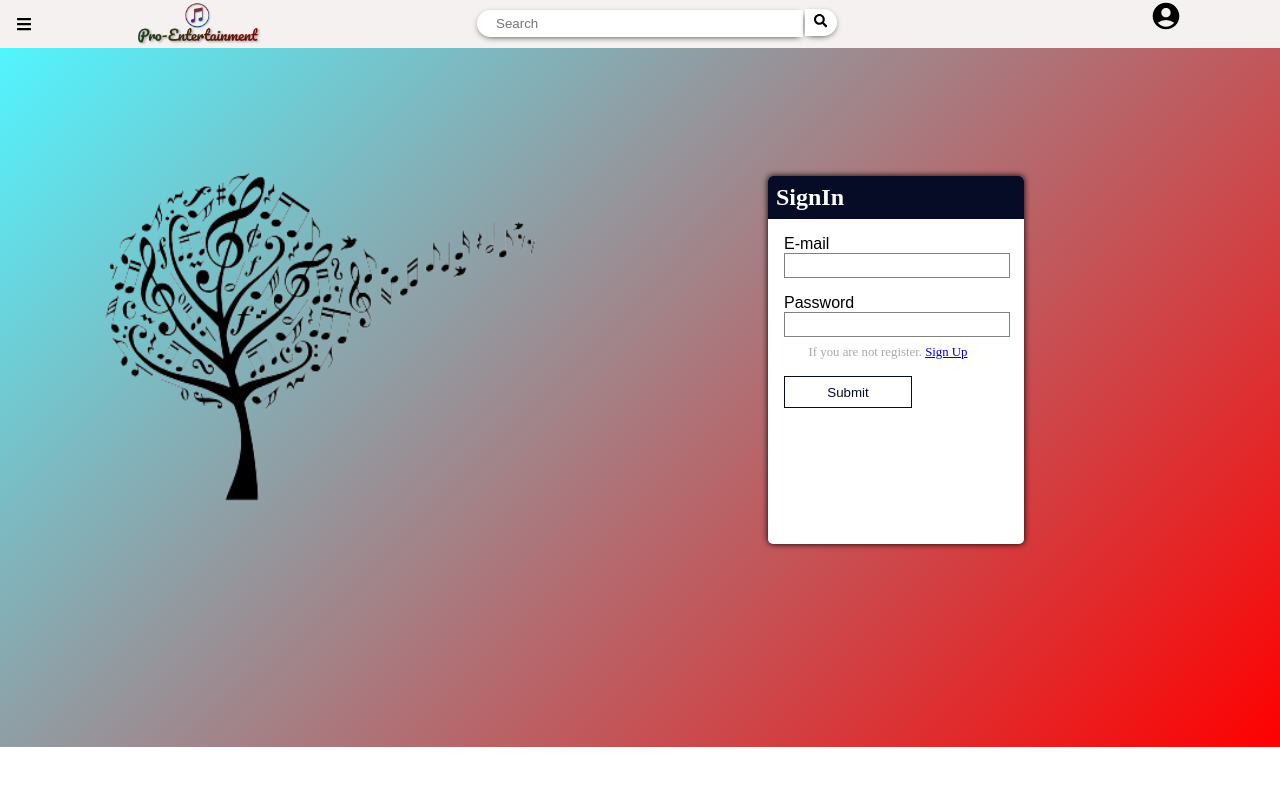
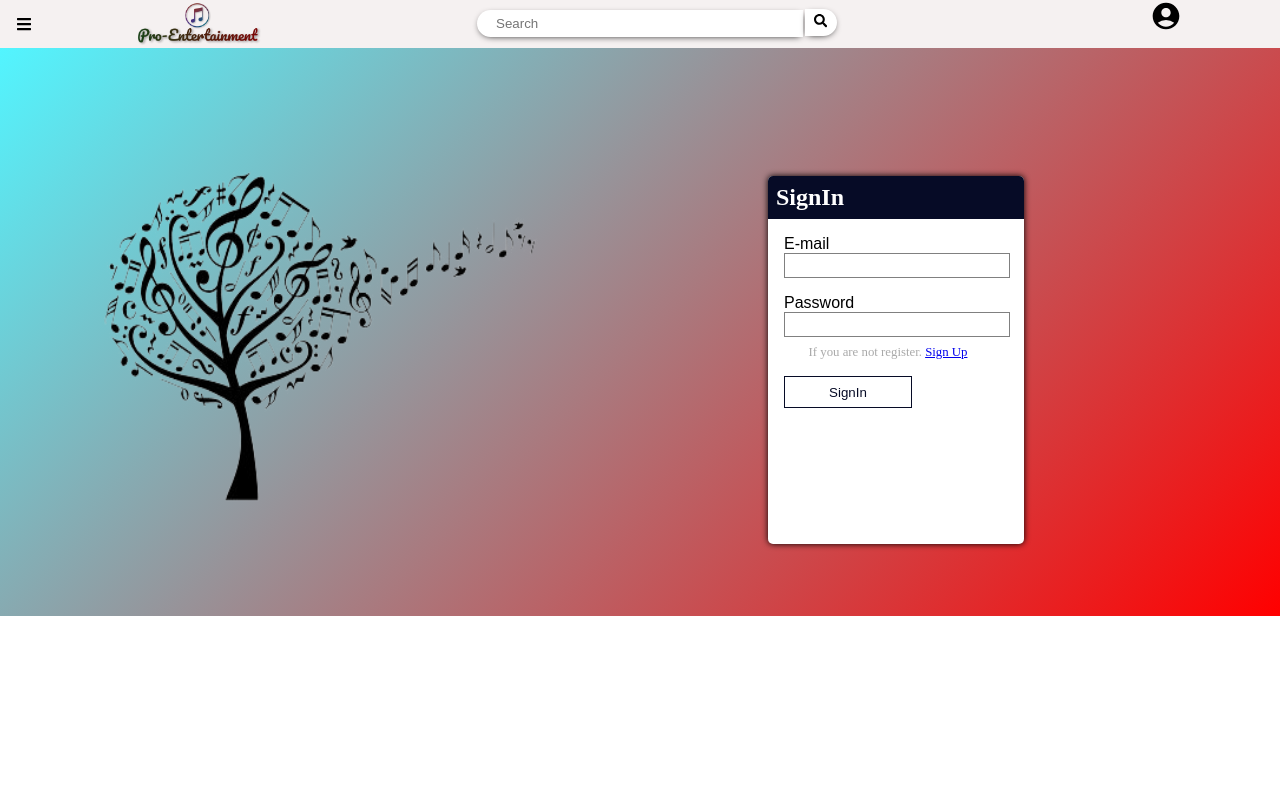
Before and after one commit to Abhishek-26498/Pro-Entertainment, a React (Create React App) app: page /signin in a window 1280 px wide. Shown: the top 786 px of the page. Built offline with nearby package versions, Linux system fonts and the light colour scheme.

Commit message:
new update

```diff
--- a/src/Components/SignIn.js
+++ b/src/Components/SignIn.js
@@ -62,7 +62,7 @@
               name='password' id='password' />
             </div>
             <p>If you are not register. <Link to='/Signup'>Sign Up</Link></p>
-          <button type='submit'>Submit</button>
+          <button type='submit'>SignIn</button>
           </form>
           <div>
             {
--- a/src/Components/Signup.js
+++ b/src/Components/Signup.js
@@ -74,7 +74,7 @@
               name='password' id='password' />
             </div>
             <p>If you have already account. <Link to='/Signin'>Sign In</Link></p>
-          <button type='submit'>Submit</button>
+          <button type='submit'>SignUp</button>
           </form>
           <div>
             {
--- a/src/css/Signup.css
+++ b/src/css/Signup.css
@@ -7,7 +7,7 @@
     background: -webkit-linear-gradient(-45deg, #52F5FF 0%, #FF0000 100%, #7D900B 100%);
     background: linear-gradient(135deg, #52F5FF 0%, #FF0000 100%, #7D900B 100%);
     width: 100vw;
-    height: 54.6vw;
+    height: 44.4vw;
     display: flex;
     position: relative;
 
```
